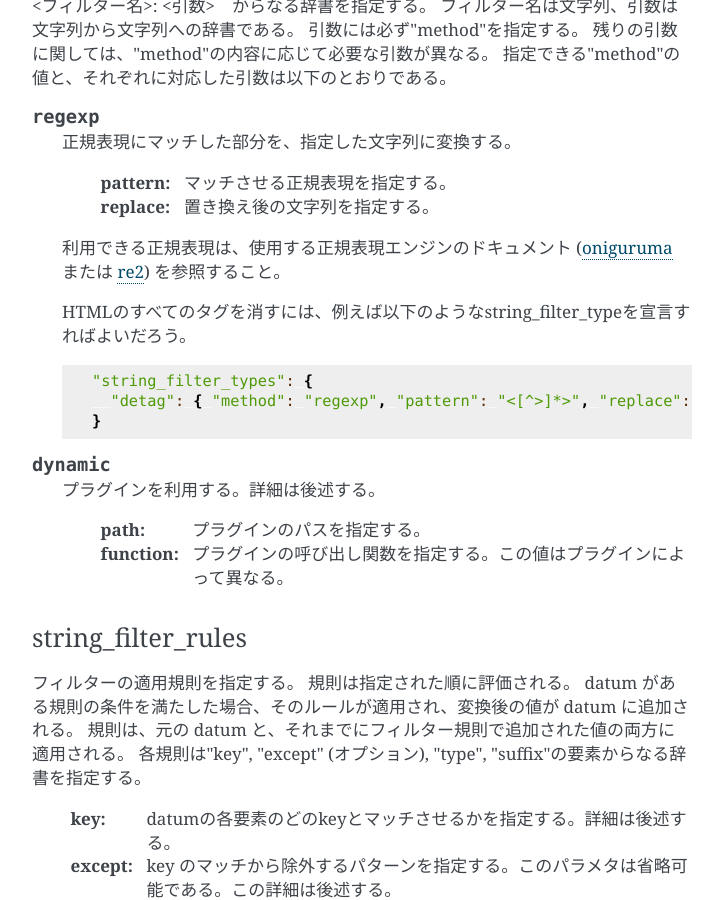
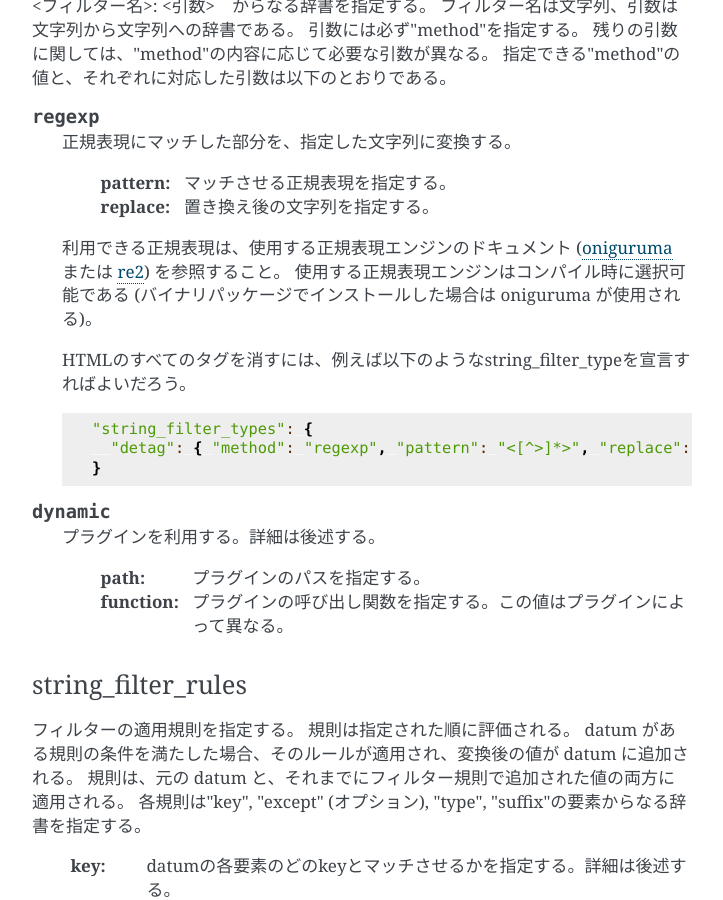
Before and after one commit to jubatus/website, a Sphinx documentation site: the page built from source/ja/fv_convert.rst, in a window 1280 px wide and 900 px high, scrolled down 4407 px. Shown: the whole window, without its empty margins (388-1111 px from the left). Built offline with Sphinx 7.4.7, drawn with Linux system fonts in a browser that asks for light colours; the version number could not be read and is left out; some of the changed text lies outside the part shown.

Commit message:
add description for regex library selection

```diff
--- a/source/en/fv_convert.rst
+++ b/source/en/fv_convert.rst
@@ -175,6 +175,7 @@ The followings are available values of "method" and keys that must be specified.
   :replace:  Specifies a string to replace with.
 
  For list of regular expressions available, refer to the documentation of the regular expression engine (`oniguruma <http://www.geocities.jp/kosako3/oniguruma/doc/RE.txt>`_ or `re2 <http://code.google.com/p/re2/wiki/Syntax>`_).
+ The regular expression engine can be selected at compile time (oniguruma is used when using binary packages).
 
  For example, in order to remove all HTML tags, we should define such a string_filter_type.
 
@@ -317,6 +318,7 @@ The followings are available values of "method" and keys that must be specified.
   :group:     Specifies group to be extracted as a keyword. If this value is 0, whole match is used as a keyword. If value is positive integer, only specified group extracted with () is used. Default value is 0. "group" must be specified with string type (e.g. "2"), not numeric type (e.g. 2).
 
  For list of regular expressions available, refer to the documentation of the regular expression engine (`oniguruma <http://www.geocities.jp/kosako3/oniguruma/doc/RE.txt>`_ or `re2 <http://code.google.com/p/re2/wiki/Syntax>`_).
+ The regular expression engine can be selected at compile time (oniguruma is used when using binary packages).
 
  The following is simplest example in which we extract every representation of date (YYYY/MM/DD).
 
--- a/source/ja/fv_convert.rst
+++ b/source/ja/fv_convert.rst
@@ -187,6 +187,7 @@ string_filter_types
   :replace:  置き換え後の文字列を指定する。
 
  利用できる正規表現は、使用する正規表現エンジンのドキュメント (`oniguruma <http://www.geocities.jp/kosako3/oniguruma/doc/RE.txt>`_ または `re2 <http://code.google.com/p/re2/wiki/Syntax>`_) を参照すること。
+ 使用する正規表現エンジンはコンパイル時に選択可能である (バイナリパッケージでインストールした場合は oniguruma が使用される)。
 
  HTMLのすべてのタグを消すには、例えば以下のようなstring_filter_typeを宣言すればよいだろう。
 
@@ -391,6 +392,7 @@ string_filter_typesなどと同様、<抽出器名>:<引数> からなる辞書
   :group:   キーワードとして取り出すグループを指定する。0ならマッチした全体で、1以上の値を指定すると () で取り出したグループだけをキーワードとする。省略すると0として扱う。
 
  利用できる正規表現は、使用する正規表現エンジンのドキュメント (`oniguruma <http://www.geocities.jp/kosako3/oniguruma/doc/RE.txt>`_ または `re2 <http://code.google.com/p/re2/wiki/Syntax>`_) を参照すること。
+ 使用する正規表現エンジンはコンパイル時に選択可能である (バイナリパッケージでインストールした場合は oniguruma が使用される)。
 
  最も簡単な例として、以下では日付表現 (YYYY/MM/DD) を全て取り出す。
 
```
